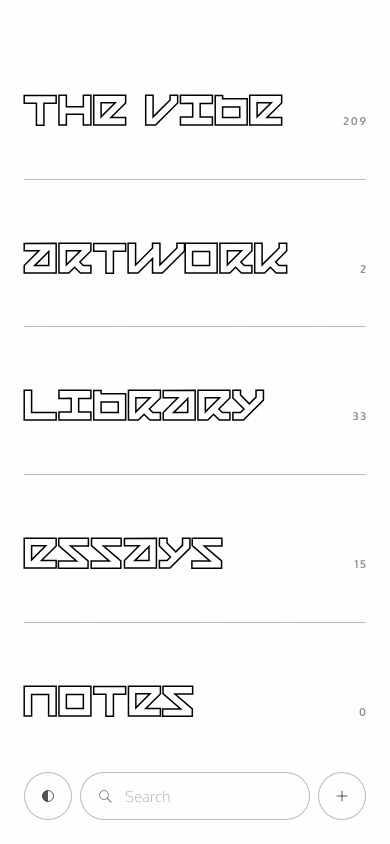
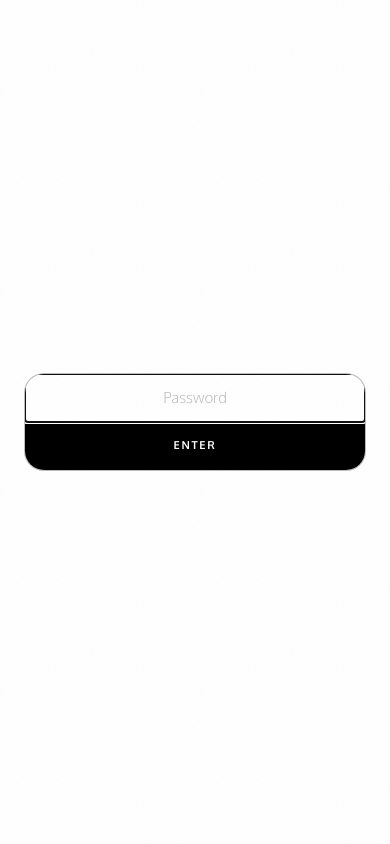
Before and after one commit to zoeallgaier/the-archive, a plain HTML site: page index.html in a window 390 px wide. Drawn offline with Linux system fonts and the light colour scheme.

Commit message:
Gate the archive behind a password, remembered on the phone
Nothing mounts — no tree, no essay, no photo — until app.js's boot
sequence resolves js/gate.js's ensure(), and the composer is marked
inert while it's up so a tab-and-Enter can't reach Delete or + either.
A correct guess is remembered in localStorage so it's asked once per
device, not once per launch.

Only a SHA-256 hash of the password lives in the repo. This is a
deterrent, not real security — GitHub Pages serves every file by URL
regardless of what the screen does — and that limit is written into
gate.js's header so it isn't rediscovered later.

```diff
--- a/css/app.css
+++ b/css/app.css
@@ -1106,6 +1106,37 @@
 }
 .card__go:active { opacity: 0.7; }
 
+/* ── Gate ───────────────────────────────────────────────────────────────────
+   The one screen that isn't part of the archive, and the one place a
+   card-shaped panel sits in the MIDDLE of the screen rather than off the
+   bottom edge — there's no composer underneath it to have grown out of;
+   app.js hasn't mounted one yet when this is up. Built from .card__panel,
+   .card__field and .card__go directly rather than new component CSS, so a
+   password prompt still reads as the same object as every other question the
+   app asks. See js/gate.js. */
+.gate {
+  position: fixed;
+  inset: 0;
+  z-index: var(--z-gate);
+  display: flex;
+  align-items: center;
+  justify-content: center;
+  padding: 0 var(--page-x);
+  background: var(--void);
+}
+
+.gate__panel {
+  width: 100%;
+  max-width: calc(var(--u) * 90);
+}
+.gate__panel .card__field { text-align: center; }
+
+@keyframes gate-shake {
+  25% { transform: translateX(calc(var(--u) * -2)); }
+  75% { transform: translateX(calc(var(--u) * 2)); }
+}
+.gate__panel--wrong { animation: gate-shake var(--fast) var(--ease) 2; }
+
 /* ── States ─────────────────────────────────────────────────────────────── */
 
 .empty {
--- a/css/tokens.css
+++ b/css/tokens.css
@@ -358,6 +358,7 @@
   --z-nav:      100;
   --z-lightbox: 200;
   --z-sheet:    300;
+  --z-gate:     350;   /* above every card the app can ask — see js/gate.js */
   --z-grain:    400;
 }
 
--- a/js/app.js
+++ b/js/app.js
@@ -18,6 +18,7 @@ import * as search from './search.js';
 import { paletteCard } from './palette.js';
 import { el } from './ui.js';
 import { selectionTick } from './platform.js';
+import { ensure as unlock } from './gate.js';
 
 const mount = document.getElementById('view');
 const composer = document.getElementById('composer');
@@ -375,7 +376,9 @@ document.addEventListener('touchcancel', () => endSwipe(false), { passive: true
 
 window.addEventListener('hashchange', () => { moved = true; render(); });
 
-store.load()
+// Nothing below this line runs until the gate resolves — see js/gate.js.
+unlock()
+  .then(() => store.load())
   .then(render)
   .catch((err) => {
     console.error(err);
--- /dev/null
+++ b/js/gate.js
@@ -0,0 +1,97 @@
+/* ═══════════════════════════════════════════════════════════════════════════
+   GATE — the one thing standing between the URL and the archive.
+
+   A DETERRENT, NOT A LOCK. This is a static site behind no server — GitHub
+   Pages hands out every file in the repo to anyone who asks for it by name,
+   gate or no gate. What this screen buys is real: the archive stops showing
+   up to search engines, to a stranger who finds the link, to anyone glancing
+   at the phone over your shoulder. What it does NOT buy is protection from
+   someone who opens the browser's dev tools or fetches seed/index.json
+   directly — there is no way to build that without a server, and a server is
+   the one thing this app has deliberately never had. See CLAUDE.md.
+
+   RUNS BEFORE ANYTHING ELSE. app.js awaits ensure() before its first call to
+   store.load()/render(), so no node, photo or essay is ever pulled into the
+   page while this is up — there's nothing behind the screen to leak, not
+   just a screen in front of it. The composer is marked inert for the same
+   reason from the other direction: its buttons exist in the DOM from the
+   moment index.html parses, so `inert` is what stops a tab-and-Enter reaching
+   Delete or ＋ before a password has been typed, the way an opaque div only
+   stops a finger. */
+
+import { el } from './ui.js';
+import { readGate, writeGate } from './platform.js';
+
+/* SHA-256 of the password, not the password — so this file doesn't hand it
+   over to anyone reading the repo on GitHub. It's still a bare hash with
+   nothing rate-limiting the guesses against it, which is the real ceiling on
+   what "password" can mean on a site with no backend: fine against a glance,
+   not against someone determined. Pick accordingly.
+
+   TO CHANGE IT: run this in any browser console, on this site or off it —
+
+     crypto.subtle.digest('SHA-256', new TextEncoder().encode('new password'))
+       .then(b => console.log([...new Uint8Array(b)]
+         .map(x => x.toString(16).padStart(2, '0')).join('')))
+
+   and paste the hex string it prints in below. */
+const HASH = '29991fa20e87583042ea082d2005ffd7778d904d5a967381839e1f6e7bffe232';
+
+async function sha256Hex(text) {
+  const bytes = new TextEncoder().encode(text);
+  const digest = await crypto.subtle.digest('SHA-256', bytes);
+  return [...new Uint8Array(digest)].map((b) => b.toString(16).padStart(2, '0')).join('');
+}
+
+/** Resolves once the password has been entered — immediately, if this
+    browser already answered it correctly once before. */
+export function ensure() {
+  if (readGate()) return Promise.resolve();
+
+  return new Promise((resolve) => {
+    const composer = document.getElementById('composer');
+    const mount = document.getElementById('view');
+    composer?.setAttribute('inert', '');
+    mount?.setAttribute('inert', '');
+
+    const field = el('input.card__field', {
+      type: 'password',
+      placeholder: 'Password',
+      autocomplete: 'current-password',
+      autocorrect: 'off',
+      autocapitalize: 'none',
+      spellcheck: 'false',
+      enterkeyhint: 'go',
+    });
+    const go = el('button.card__go', { type: 'button', text: 'Enter' });
+    const panel = el('div.card__panel.gate__panel', {}, field, go);
+    const gate = el('div.gate', {}, panel);
+
+    async function submit() {
+      const guess = field.value;
+      if (!guess) return;
+      if (await sha256Hex(guess) === HASH) {
+        writeGate();
+        composer?.removeAttribute('inert');
+        mount?.removeAttribute('inert');
+        gate.remove();
+        resolve();
+        return;
+      }
+      field.value = '';
+      // Restart the animation even on a second wrong guess in a row.
+      panel.classList.remove('gate__panel--wrong');
+      void panel.offsetWidth;
+      panel.classList.add('gate__panel--wrong');
+      field.focus();
+    }
+
+    go.addEventListener('click', submit);
+    field.addEventListener('keydown', (e) => {
+      if (e.key === 'Enter') { e.preventDefault(); submit(); }
+    });
+
+    document.body.append(gate);
+    field.focus();
+  });
+}
--- a/js/platform.js
+++ b/js/platform.js
@@ -120,6 +120,26 @@ export function writePalette(pal) {
   }
 }
 
+/* ── The gate ────────────────────────────────────────────────────────────────
+   One flag, so a correct password is remembered rather than asked for on
+   every launch. See js/gate.js for what it is and isn't protecting. */
+
+const GATE_KEY = 'archive.gate';
+
+export function readGate() {
+  return localStorage.getItem(GATE_KEY) === '1';
+}
+
+export function writeGate() {
+  try {
+    localStorage.setItem(GATE_KEY, '1');
+  } catch (e) {
+    // Private browsing, most likely. The gate still works this launch; it
+    // just asks again next time, which is a worse annoyance than a throw.
+    console.error('could not remember the gate', e);
+  }
+}
+
 /* ── Binary media ───────────────────────────────────────────────────────────
    Photographs you add, as blobs in IndexedDB behind object URLs. Not
    localStorage: that is a string store, base64 costs a third again in size,
```
Also changed, not shown: CLAUDE.md (+2 -0 lines).
